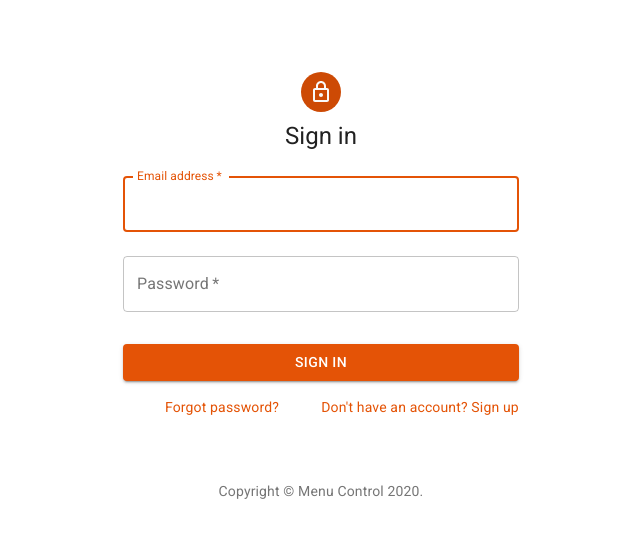
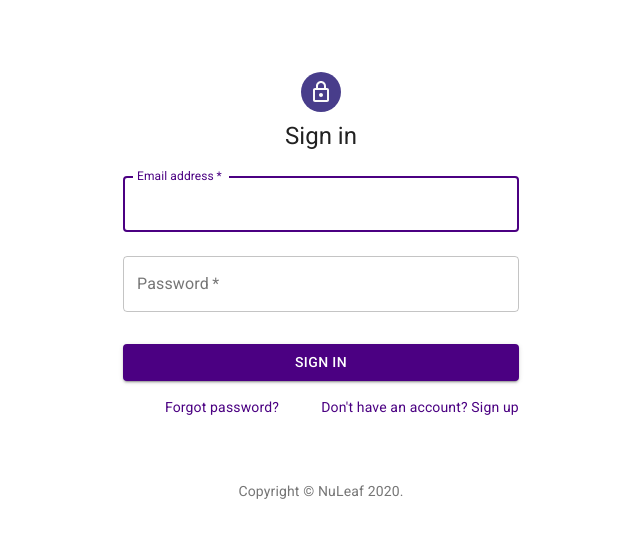
Before and after one commit to dothesource/justice-app-front-end, a React (Create React App) app: page /signin in a window 1280 px wide. Shown: the top 538 px of the page, without its empty margins (319-959 px from the left). Built offline with nearby package versions, Linux system fonts and the light colour scheme; no server answers.

Commit message:
feat(): add temporary branding

```diff
--- a/src/components/App.js
+++ b/src/components/App.js
@@ -13,10 +13,10 @@ import './App.css'
 const theme = createMuiTheme({
   palette: {
     primary: {
-      main: '#e45306',
+      main: '#4b0082',
     },
     secondary: {
-      main: '#cd4a05',
+      main: '#483d8b',
     },
   },
 })
--- a/src/components/SignInForm.js
+++ b/src/components/SignInForm.js
@@ -18,7 +18,7 @@ function Copyright() {
   return (
     <Typography variant="body2" color="textSecondary" align="center">
       {'Copyright © '}
-      <span>Menu Control</span> {new Date().getFullYear()}
+      <span>NuLeaf</span> {new Date().getFullYear()}
       {'.'}
     </Typography>
   )
```
